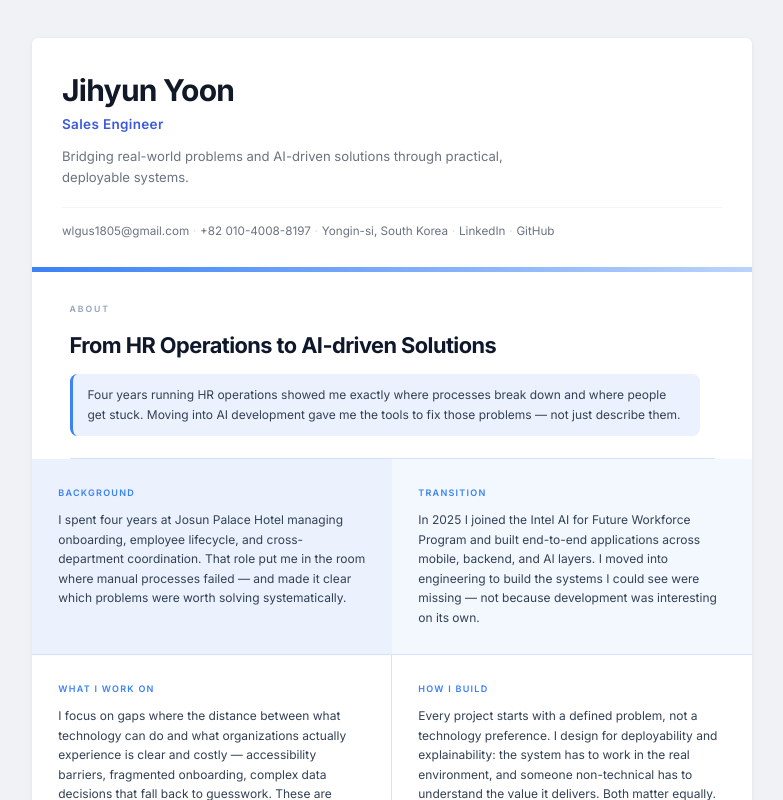
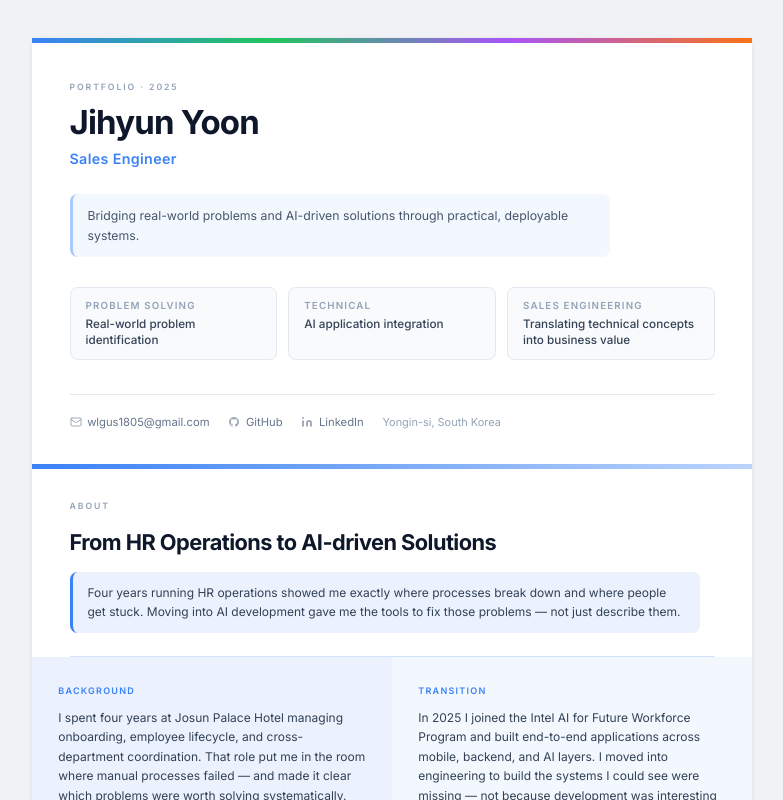
Before and after one commit to Evan-Yoon/portfolio, a React (Vite) app in the folder portfolio-app/: page / in a window 1280 px wide. Shown: the top 800 px of the page, without its empty margins (248-1031 px from the left). Built offline with nearby package versions, Linux system fonts and the light colour scheme.

Commit message:
feature hero page design page

```diff
--- a/portfolio-app/src/components/portfolio/Hero.jsx
+++ b/portfolio-app/src/components/portfolio/Hero.jsx
@@ -1,58 +1,211 @@
 import React from 'react'
+
+/* ─── icons (inline SVG, no extra deps) ────────────────────── */
+
+function MailIcon() {
+  return (
+    <svg width="12" height="12" viewBox="0 0 24 24" fill="none"
+      stroke="currentColor" strokeWidth="2" strokeLinecap="round" strokeLinejoin="round">
+      <rect x="2" y="4" width="20" height="16" rx="2"/>
+      <path d="m22 7-8.97 5.7a1.94 1.94 0 0 1-2.06 0L2 7"/>
+    </svg>
+  )
+}
+
+function GithubIcon() {
+  return (
+    <svg width="12" height="12" viewBox="0 0 24 24" fill="currentColor">
+      <path d="M12 2C6.477 2 2 6.484 2 12.017c0 4.425 2.865 8.18 6.839 9.504.5.092.682-.217.682-.483
+        0-.237-.008-.868-.013-1.703-2.782.605-3.369-1.343-3.369-1.343-.454-1.158-1.11-1.466-1.11-1.466
+        -.908-.62.069-.608.069-.608 1.003.07 1.531 1.032 1.531 1.032.892 1.53 2.341 1.088 2.91.832
+        .092-.647.35-1.088.636-1.338-2.22-.253-4.555-1.113-4.555-4.951 0-1.093.39-1.988 1.029-2.688
+        -.103-.253-.446-1.272.098-2.65 0 0 .84-.27 2.75 1.026A9.564 9.564 0 0 1 12 6.844a9.59 9.59 0
+        0 1 2.504.337c1.909-1.296 2.747-1.027 2.747-1.027.546 1.379.202 2.398.1 2.651.64.7 1.028
+        1.595 1.028 2.688 0 3.848-2.339 4.695-4.566 4.943.359.309.678.92.678 1.855 0 1.338-.012
+        2.419-.012 2.747 0 .268.18.58.688.482A10.02 10.02 0 0 0 22 12.017C22 6.484 17.522 2 12 2z"/>
+    </svg>
+  )
+}
+
+function LinkedinIcon() {
+  return (
+    <svg width="12" height="12" viewBox="0 0 24 24" fill="currentColor">
+      <path d="M16 8a6 6 0 0 1 6 6v7h-4v-7a2 2 0 0 0-2-2 2 2 0 0 0-2 2v7h-4v-7a6 6 0 0 1 6-6z"/>
+      <rect x="2" y="9" width="4" height="12"/>
+      <circle cx="4" cy="4" r="2"/>
+    </svg>
+  )
+}
+
+/* ─── strength chip ─────────────────────────────────────────── */
+
+function StrengthChip({ label, detail }) {
+  return (
+    <div
+      className="flex flex-col px-4 py-3 rounded-lg"
+      style={{
+        backgroundColor: '#f8fafc',
+        border: '1px solid #e2e8f0',
+      }}
+    >
+      <span className="text-[0.65rem] font-semibold tracking-[0.12em] uppercase text-slate-400 mb-0.5">
+        {label}
+      </span>
+      <span className="text-[0.78rem] font-medium text-slate-700 leading-snug">
+        {detail}
+      </span>
+    </div>
+  )
+}
+
+/* ─── contact item ──────────────────────────────────────────── */
+
+function ContactItem({ icon, label, href }) {
+  const inner = (
+    <span className="flex items-center gap-1.5 text-slate-500">
+      <span className="opacity-60">{icon}</span>
+      <span>{label}</span>
+    </span>
+  )
+
+  if (!href) return inner
+
+  return (
+    <a
+      href={href}
+      target={href.startsWith('http') ? '_blank' : undefined}
+      rel="noreferrer"
+      className="no-print-url hover:text-slate-800 transition-colors"
+    >
+      {inner}
+    </a>
+  )
+}
+
+/* ─── main component ────────────────────────────────────────── */
 
 /**
  * Hero
- * Top of the portfolio: name, title, tagline, contact row.
- * Stays on screen and print without any background fill.
+ * Portfolio cover page. Editorial style matching project pages.
+ *
+ * Layout:
+ *   Multi-color accent bar (top)
+ *   Name + role
+ *   Tagline
+ *   Three strength chips
+ *   Contact row (bottom)
  */
-export default function Hero({ profile }) {
-  const { name, title, tagline, email, phone, location, linkedin, github } = profile
+export default function Hero({ profile, strengths }) {
+  const { name, title, tagline, email, linkedin, github, location } = profile
 
-  const contacts = [
-    email    && { label: email,    href: `mailto:${email}` },
-    phone    && { label: phone,    href: null },
-    location && { label: location, href: null },
-    linkedin && { label: 'LinkedIn', href: linkedin },
-    github   && { label: 'GitHub',   href: github },
-  ].filter(Boolean)
+  /* Derive three concise display phrases from the strengths data */
+  const chips = strengths
+    ? strengths.slice(0, 3).map((s) => ({
+        label: s.category,
+        detail: s.items[0],
+      }))
+    : []
 
   return (
-    <header className="px-8 pt-10 pb-7">
-      <h1 className="text-[2rem] font-bold tracking-tight text-gray-900 leading-none">
-        {name}
-      </h1>
+    <header
+      style={{
+        backgroundColor: '#ffffff',
+        WebkitPrintColorAdjust: 'exact',
+        printColorAdjust: 'exact',
+      }}
+    >
+      {/* ── Multi-color accent bar ──────────────────────── */}
+      {/* Mirrors the per-project accent bars; shows portfolio range */}
+      <div
+        style={{
+          height: '5px',
+          background:
+            'linear-gradient(90deg, #3b82f6 0%, #22c55e 33%, #a855f7 66%, #f97316 100%)',
+        }}
+      />
 
-      <p className="text-[0.9rem] font-semibold text-brand-500 mt-2 tracking-wide">
-        {title}
-      </p>
+      {/* ── Main content ────────────────────────────────── */}
+      <div className="px-10 pt-10 pb-9">
 
-      {tagline && (
-        <p className="text-sm text-gray-500 mt-2.5 leading-relaxed max-w-lg">
-          {tagline}
-        </p>
-      )}
+        {/* Name + role block */}
+        <div className="mb-6">
+          {/* Eyebrow label */}
+          <p
+            className="text-[0.58rem] font-semibold tracking-[0.22em] uppercase mb-3"
+            style={{ color: '#94a3b8' }}
+          >
+            Portfolio · 2025
+          </p>
 
-      {contacts.length > 0 && (
-        <div className="mt-5 pt-4 border-t border-gray-100 flex flex-wrap items-center gap-x-1 gap-y-1 text-[0.78rem] text-gray-500">
-          {contacts.map(({ label, href }, i) => (
-            <React.Fragment key={label}>
-              {i > 0 && <span className="text-gray-300 select-none">·</span>}
-              {href ? (
-                <a
-                  href={href}
-                  target={href.startsWith('http') ? '_blank' : undefined}
-                  rel="noreferrer"
-                  className="no-print-url hover:text-brand-500 transition-colors"
-                >
-                  {label}
-                </a>
-              ) : (
-                <span>{label}</span>
-              )}
-            </React.Fragment>
-          ))}
+          <h1 className="text-[2.2rem] font-bold tracking-tight leading-none text-slate-900">
+            {name}
+          </h1>
+
+          <p
+            className="text-[0.95rem] font-semibold mt-2 tracking-wide"
+            style={{ color: '#3b82f6' }}
+          >
+            {title}
+          </p>
         </div>
-      )}
+
+        {/* Tagline – tinted block matching project summary style */}
+        {tagline && (
+          <div
+            className="mb-8 px-4 py-3 rounded-lg max-w-xl"
+            style={{
+              backgroundColor: 'rgba(59,130,246,0.06)',
+              borderLeft: '3px solid rgba(59,130,246,0.4)',
+            }}
+          >
+            <p className="text-[0.82rem] leading-relaxed text-slate-600">
+              {tagline}
+            </p>
+          </div>
+        )}
+
+        {/* Strength chips */}
+        {chips.length > 0 && (
+          <div className="grid grid-cols-3 gap-3 mb-9">
+            {chips.map((c) => (
+              <StrengthChip key={c.label} label={c.label} detail={c.detail} />
+            ))}
+          </div>
+        )}
+
+        {/* Divider */}
+        <div
+          style={{ borderTop: '1px solid #e2e8f0', marginBottom: '1.25rem' }}
+        />
+
+        {/* Contact row */}
+        <div className="flex flex-wrap items-center gap-x-5 gap-y-2 text-[0.75rem]">
+          {email && (
+            <ContactItem
+              icon={<MailIcon />}
+              label={email}
+              href={`mailto:${email}`}
+            />
+          )}
+          {github && (
+            <ContactItem
+              icon={<GithubIcon />}
+              label="GitHub"
+              href={github}
+            />
+          )}
+          {linkedin && (
+            <ContactItem
+              icon={<LinkedinIcon />}
+              label="LinkedIn"
+              href={linkedin}
+            />
+          )}
+          {location && (
+            <span className="text-slate-400 text-[0.73rem]">{location}</span>
+          )}
+        </div>
+      </div>
     </header>
   )
 }
```
